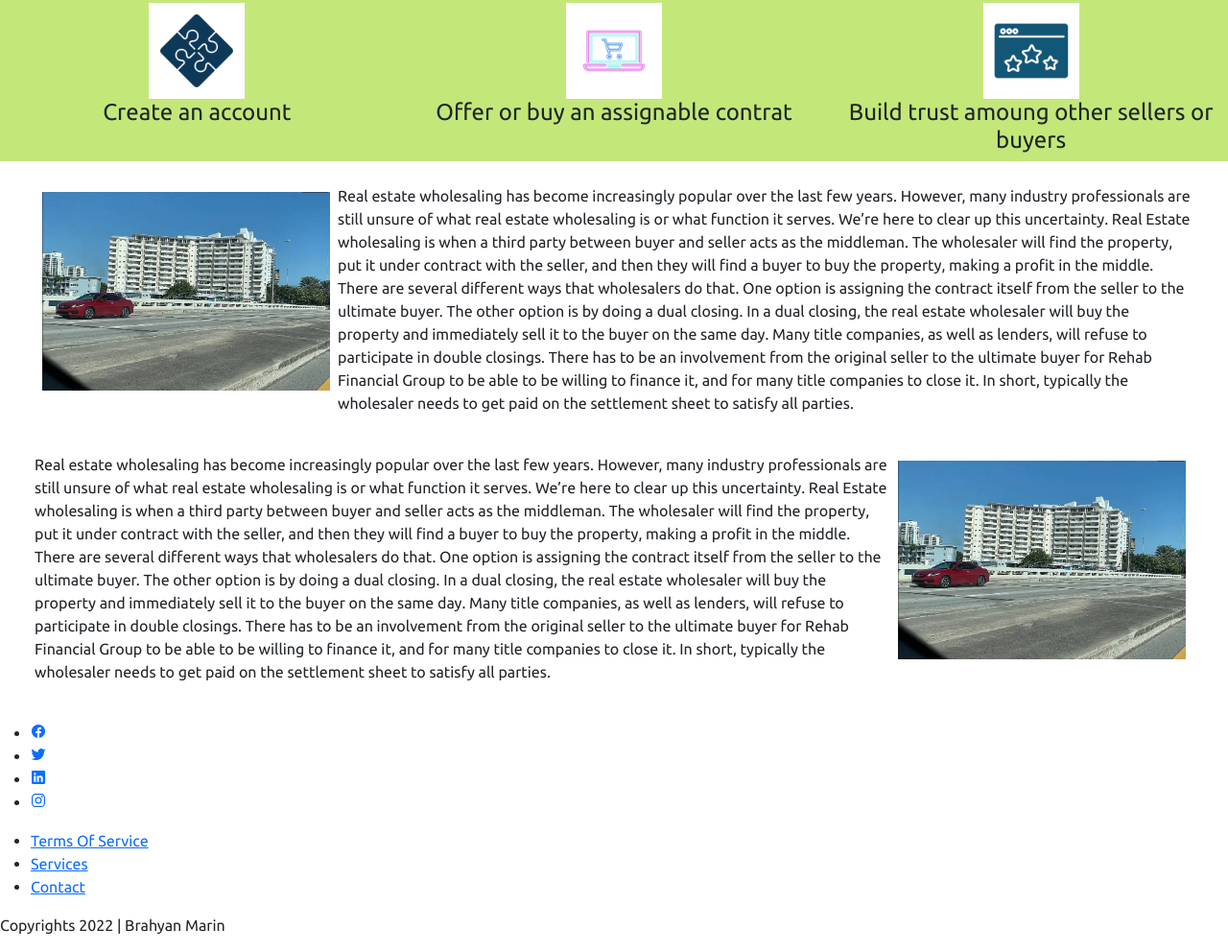
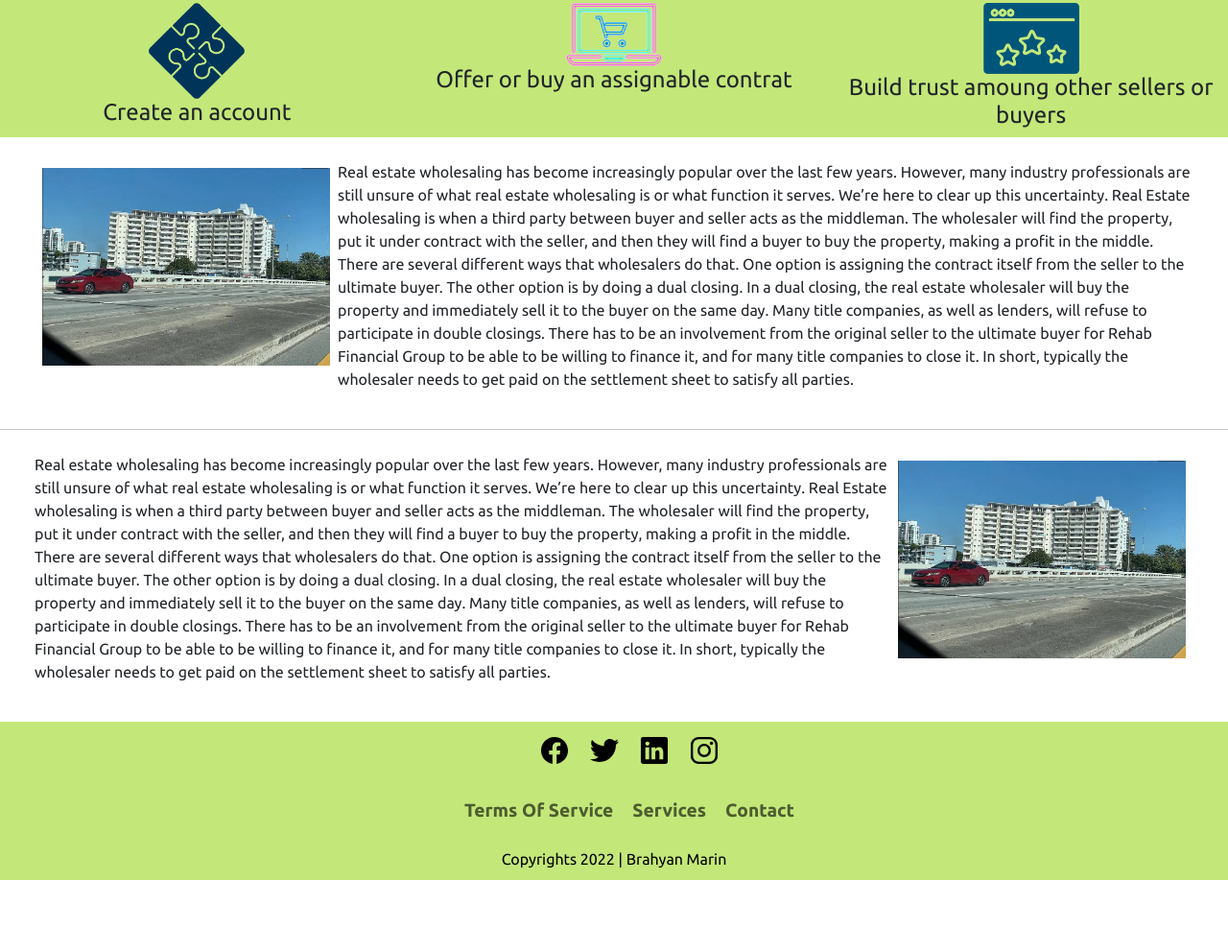
Before and after one commit to brahyanmarinmorales/MannyRoseProject, a website: page index.html in a window 1280 px wide. Shown: the part 566-1558 px from the top of the page at 96% size. After the commit the page ends 1483 px from the top, so only its background shows below. Drawn offline with nearby package versions, Linux system fonts and the light colour scheme.

Commit message:
how we work logos updated

```diff
--- a/CSS/Style.css
+++ b/CSS/Style.css
@@ -28,5 +28,57 @@
 }
 
 .img-RE{
-    margin:;
+
 }
+
+/*CSS footer for the Index page start*/
+footer{
+    width: 100%;
+    background-color: var(--light-green);
+    min-height: 20vh;
+    display: flex;
+    justify-content: center;
+    align-items: center;
+    flex-direction: column;
+}
+footer .social_icons, footer .menu{
+    position: relative;
+    display: flex;
+    justify-content: center;
+    align-items: center;
+    margin: 10px 0;
+    flex-wrap: wrap;
+}
+footer .social_icons li, footer .menu li{
+    list-style: none;
+}
+footer .social_icons li a{
+    font-size: 2em;
+    color: var(--black);
+    margin: 0 10px;
+    display: inline-block;
+    transition: 0.5s;
+}
+footer .social_icons li a:hover{
+    transform: translateY(-10px);
+}
+footer .menu li a{
+    font-size: 1.2em;
+    color:var(--black);
+    margin: 0 10px;
+    display: inline-block;
+    text-decoration: none;
+    font-weight: bold;
+    opacity: 0.60;
+}
+footer .menu li a:hover{
+    opacity: 1;
+}
+footer p{
+    color: var(--black);
+    text-align: center;
+    margin-top: 15px;
+    margin-bottom: 10px;
+    background-color: transparent;
+}
+/*CSS footer for the Index page end*/
--- a/index.html
+++ b/index.html
@@ -81,15 +81,15 @@
         <h1 class="py-4">How We Work</h1>
         <section class="row">
           <div class="col-md-4">
-            <img src="./Images/1.png" alt="" width="100">
+            <img src="./Images/Join1.png" alt="" width="100">
             <h4>Create an account</h4>
           </div>
           <div class="col-md-4">
-            <img src="./Images/2.png" alt="" width="100">
+            <img src="./Images/offer2.png" alt="" width="100">
             <h4>Offer or buy an assignable contrat</h4>
           </div>
           <div class="col-md-4">
-            <img src="./Images/3.png" alt="" width="100">
+            <img src="./Images/build3.png" alt="" width="100">
             <h4>Build trust amoung other sellers or buyers</h4>
           </div>
         </section>
@@ -101,6 +101,8 @@
           <p>Real estate wholesaling has become increasingly popular over the last few years. However, many industry professionals are still unsure of what real estate wholesaling is or what function it serves. We’re here to clear up this uncertainty. Real Estate wholesaling is when a third party between buyer and seller acts as the middleman. The wholesaler will find the property, put it under contract with the seller, and then they will find a buyer to buy the property, making a profit in the middle. There are several different ways that wholesalers do that. One option is assigning the contract itself from the seller to the ultimate buyer. The other option is by doing a dual closing. In a dual closing, the real estate wholesaler will buy the property and immediately sell it to the buyer on the same day. Many title companies, as well as lenders, will refuse to participate in double closings. There has to be an involvement from the original seller to the ultimate buyer for Rehab Financial Group to be able to be willing to finance it, and for many title companies to close it. In short, typically the wholesaler needs to get paid on the settlement sheet to satisfy all parties.</p>
         </section>
       </div>
+
+      <hr class="dropdown-divider">
 
       <div class="row m-4">
         <section class="col-sm">
```
Also changed, not shown: Images/Join1.png (added), Images/build3.png (added), Images/offer2.png (added).
